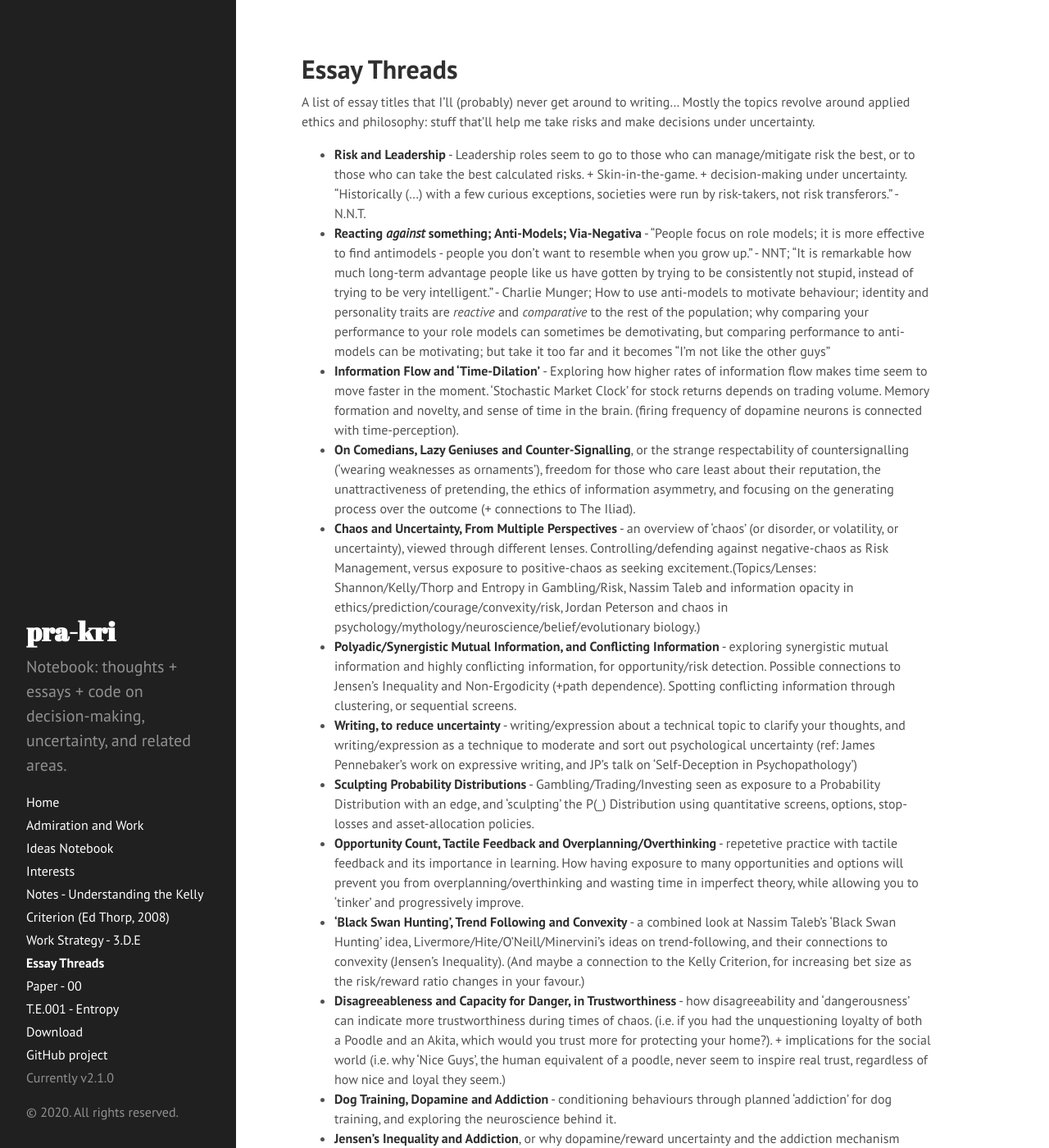
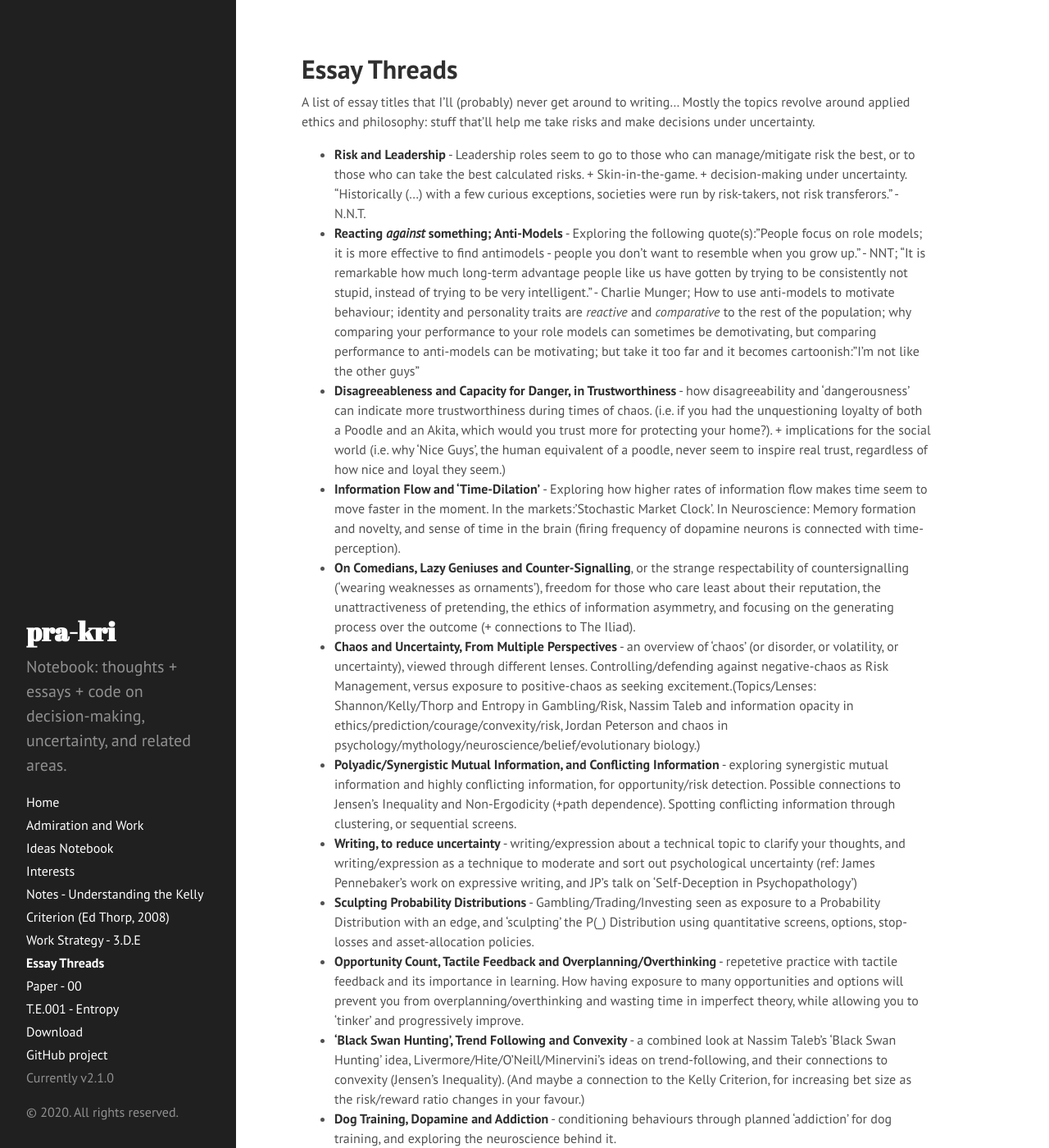
Before and after one commit to pra-kri/pra-kri.github.io, a Jekyll site: the page built from essay_threads.md, in a window 1280 px wide and 1400 px high. Shown: the whole window at 82% size. Built offline with Jekyll 4.4.1, drawn with Linux system fonts in a browser that asks for light colours; part of the change alters nothing that is shown; some of the changed text lies outside the part shown.

Commit message:
Update essay_threads.md

```diff
--- a/essay_threads.md
+++ b/essay_threads.md
@@ -8,8 +8,9 @@ Mostly the topics revolve around applied ethics and philosophy: stuff that'll he
 
 
 * **Risk and Leadership** - Leadership roles seem to go to those who can manage/mitigate risk the best, or to those who can take the best calculated risks. + Skin-in-the-game. + decision-making under uncertainty. "Historically (...) with a few curious exceptions, societies were run by risk-takers, not risk transferors." - N.N.T.
-* **Reacting *against* something; Anti-Models; Via-Negativa** - "People focus on role models; it is more effective to find antimodels - people you don't want to resemble when you grow up." - NNT; "It is remarkable how much long-term advantage people like us have gotten by trying to be consistently not stupid, instead of trying to be very intelligent." - Charlie Munger; How to use anti-models to motivate behaviour; identity and personality traits are *reactive* and *comparative* to the rest of the population; why comparing your performance to your role models can sometimes be demotivating, but comparing performance to anti-models can be motivating; but take it too far and it becomes "I'm not like the other guys"
-* **Information Flow and 'Time-Dilation'** - Exploring how higher rates of information flow makes time seem to move faster in the moment. 'Stochastic Market Clock' for stock returns depends on trading volume. Memory formation and novelty, and sense of time in the brain. (firing frequency of dopamine neurons is connected with time-perception).
+* **Reacting *against* something; Anti-Models** - Exploring the following quote(s):"People focus on role models; it is more effective to find antimodels - people you don't want to resemble when you grow up." - NNT; "It is remarkable how much long-term advantage people like us have gotten by trying to be consistently not stupid, instead of trying to be very intelligent." - Charlie Munger; How to use anti-models to motivate behaviour; identity and personality traits are *reactive* and *comparative* to the rest of the population; why comparing your performance to your role models can sometimes be demotivating, but comparing performance to anti-models can be motivating; but take it too far and it becomes cartoonish:"I'm not like the other guys"
+* **Disagreeableness and Capacity for Danger, in Trustworthiness** - how disagreeability and 'dangerousness' can indicate more trustworthiness during times of chaos. (i.e. if you had the unquestioning loyalty of both a Poodle and an Akita, which would you trust more for protecting your home?). + implications for the social world (i.e. why 'Nice Guys', the human equivalent of a poodle, never seem to inspire real trust, regardless of how nice and loyal they seem.)
+* **Information Flow and 'Time-Dilation'** - Exploring how higher rates of information flow makes time seem to move faster in the moment. In the markets:'Stochastic Market Clock'. In Neuroscience: Memory formation and novelty, and sense of time in the brain (firing frequency of dopamine neurons is connected with time-perception).
 * **On Comedians, Lazy Geniuses and Counter-Signalling**, or the strange respectability of countersignalling ('wearing weaknesses as ornaments'), freedom for those who care least about their reputation, the unattractiveness of pretending, the ethics of information asymmetry, and focusing on the generating process over the outcome (+ connections to The Iliad).
 * **Chaos and Uncertainty, From Multiple Perspectives** - an overview of 'chaos' (or disorder, or volatility, or uncertainty), viewed through different lenses. Controlling/defending against negative-chaos as Risk Management, versus exposure to positive-chaos as seeking excitement.(Topics/Lenses: Shannon/Kelly/Thorp and Entropy in Gambling/Risk, Nassim Taleb and information opacity in ethics/prediction/courage/convexity/risk, Jordan Peterson and chaos in psychology/mythology/neuroscience/belief/evolutionary biology.)
 * **Polyadic/Synergistic Mutual Information, and Conflicting Information** - exploring synergistic mutual information and highly conflicting information, for opportunity/risk detection. Possible connections to Jensen's Inequality and Non-Ergodicity (+path dependence). Spotting conflicting information through clustering, or sequential screens.
@@ -17,7 +18,6 @@ Mostly the topics revolve around applied ethics and philosophy: stuff that'll he
 * **Sculpting Probability Distributions** - Gambling/Trading/Investing seen as exposure to a Probability Distribution with an edge, and 'sculpting' the P(\_\) Distribution using quantitative screens, options, stop-losses and asset-allocation policies.
 * **Opportunity Count, Tactile Feedback and Overplanning/Overthinking** - repetetive practice with tactile feedback and its importance in learning. How having exposure to many opportunities and options will prevent you from overplanning/overthinking and wasting time in imperfect theory, while allowing you to 'tinker' and progressively improve.
 * **'Black Swan Hunting', Trend Following and Convexity** - a combined look at Nassim Taleb's 'Black Swan Hunting' idea, Livermore/Hite/O'Neill/Minervini's ideas on trend-following, and their connections to convexity (Jensen's Inequality). (And maybe a connection to the Kelly Criterion, for increasing bet size as the risk/reward ratio changes in your favour.)
-* **Disagreeableness and Capacity for Danger, in Trustworthiness** - how disagreeability and 'dangerousness' can indicate more trustworthiness during times of chaos. (i.e. if you had the unquestioning loyalty of both a Poodle and an Akita, which would you trust more for protecting your home?). + implications for the social world (i.e. why 'Nice Guys', the human equivalent of a poodle, never seem to inspire real trust, regardless of how nice and loyal they seem.)
 * **Dog Training, Dopamine and Addiction** - conditioning behaviours through planned 'addiction' for dog training, and exploring the neuroscience behind it.
 * **Jensen's Inequality and Addiction**, or why dopamine/reward uncertainty and the addiction mechanism might be linked to convexity.
 * **Berkson's Paradox**, or why your smartest members might have the least qualifications, the hot-crazy problem, and possible implications in stock selection.
@@ -25,14 +25,14 @@ Mostly the topics revolve around applied ethics and philosophy: stuff that'll he
 * **On Gatekeepers and Honest Rejection**, or a salty exposition on rejection and when it feels fair, the ethics of gatekeeping in professional and social life.
 * **How to Gamble Your Hours Away**, or 2-hour/2-week/6-week experiments, time as a currency for betting,'rational flaneuring', 'antelope vs field-mice', the neuropsychology of curiosity/interest, the 'orienting reflex', and how to bet your time on what matters; something similar to the Kelly Criterion applied to compounding knowledge over time: more frequent, directed bets and iterations ('aggressive tinkering') for more compounding, versus slow bets that take longer to compound;
 * **One Act of Creation**, or why you should 'make before you manage'(T.Ferriss) on a daily scale, why you probably shouldn't 'wait until you have more experience' on a yearly scale, and path-dependent psychology.
-* **On Creativity and Contrarianism**, or when 'arrogant' disobedience can be a virtue and conformity a vice.
+* **On Creativity and Contrarianism**, or when 'arrogant' disobedience can be a virtue and conformity a vice; creativity as a form of healthy 'arrogance'.
 * **Dopamine, Play and Hunting**, or why we respect wolves more than rabbits, Eustress vs Distress, personal sovereignty, and ownership of beliefs and actions as a 'measure of humanity' (N.N.T.).
 * **'High Agency', 'Relentlessly Resourceful', 'Aggressive Tinkering', 'Default: Aggressive'**, or why it pays to know how to say 'sorry, I f\*\*\*ed up' in the most charming way possible, and why following instructions is (sometimes) the wrong way to succeed.
 * **Polytheistic Discipline**, or discpline viewed as sacrifice, and how to use polytheistic ideas to motivate interest in the right sacrifices.
 * **On the value of Constraints**, or why rebels and anti-authoritarians will always need a bureaucratic system to rail against, the necessity of an 'arch-nemesis' (E.Weinstein's idea), and why suffering and evil are almost necessary for a good story (+ connections to Dostoevsky, Nietzsche and Existentialism...?).
 * **The Odyssey, Hospitality and Trust**, or why you rise and fall to meet their expectations, belief under uncertainty, that one Solzhenitsyn quote about 'the line', and putting belief before evidence (faith, trust, hospitality, ..etc)
 * **Unconditionality and Ethics**, or why it's only an ethical virtue if it involves a sacrifice; otherwise it's just 'obvious logic'. And the thought experiment involving many 20th-century citizens...
-* **N-th Degree Knowledge Scaffolding + Convexity**, or the value of re-reading a good book, why writing helps you think, and why some researchers gain value from giving lectures. (connected to convexity & Jensen's Inequality)
+* **N-th Degree Knowledge Scaffolding + Convexity**, or the value of re-reading a good book, why writing helps you think, and why some researchers gain value from giving lectures. (connected to convexity & Jensen's Inequality - 'learning is rooted in repetition and convexity' NNT)
 * **Adventure through Consumerism?**, or the blandness of most proclaimed hobbies and interests. Risk/uncertainty as a pre-condition for 'true' adventure.
 * **Exploiting Fleeting Entropy**, or the role of temporary distortions and conflicting information in threat- and opportunity-detection, 'waiting for uncertainty and using it as raw material' (Taleb, Antifragile), and Spitznagel's 'Dao of Capital' + Austrian investing, polyadic mutual information.
 * **Tribes**, being invited onto a team that you respect, risk and sacrifice and service, selfishly offering sincere value in your own way (otherwise, it's just obedience and domestication), how you might measure the value you offer, the unspoken advantages of networks and serendipity, the crucial end-step in Campbell's idea of the Hero's Journey, an exploration of 'localism' and criticisms of connected yet disconnected city-life...
```
